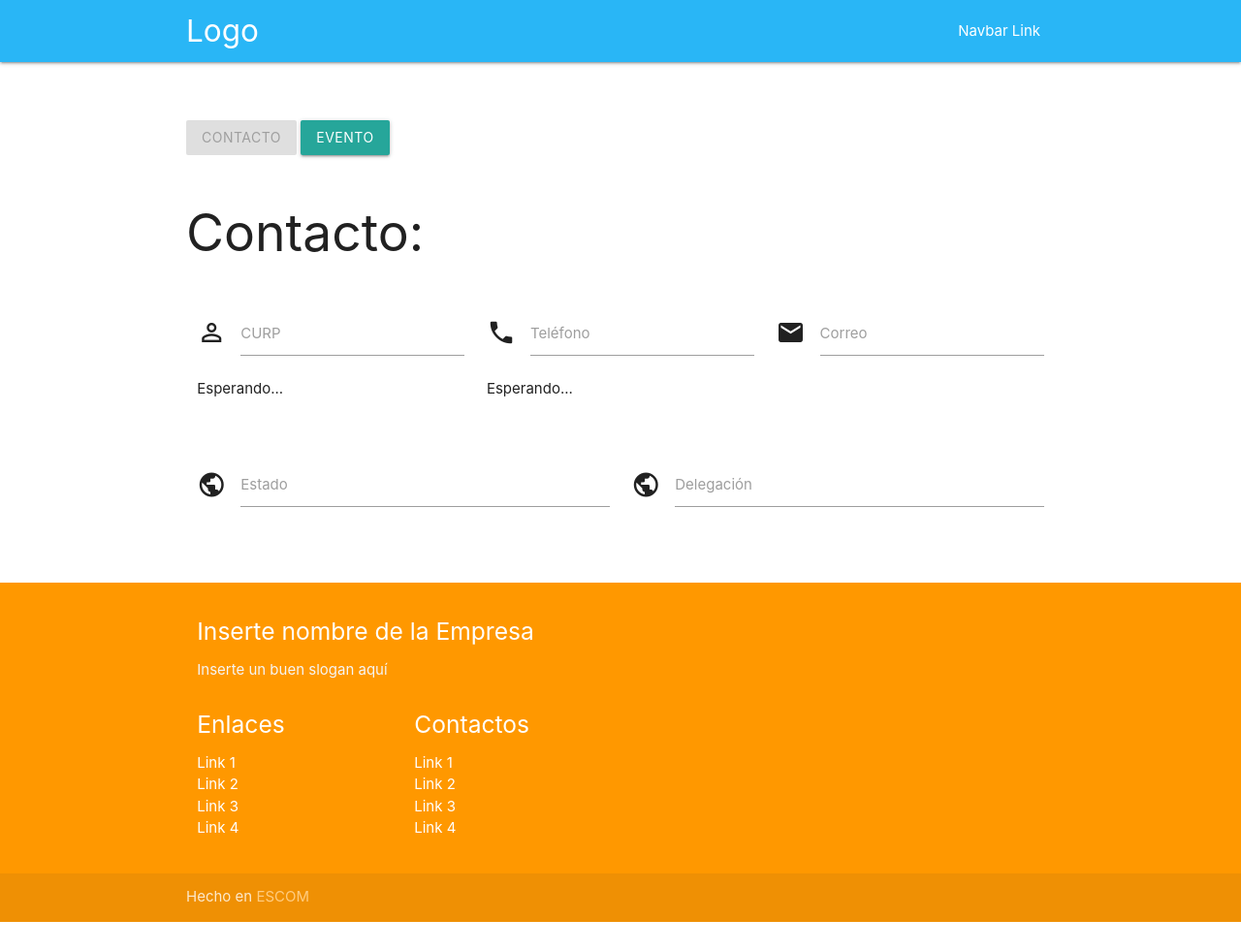
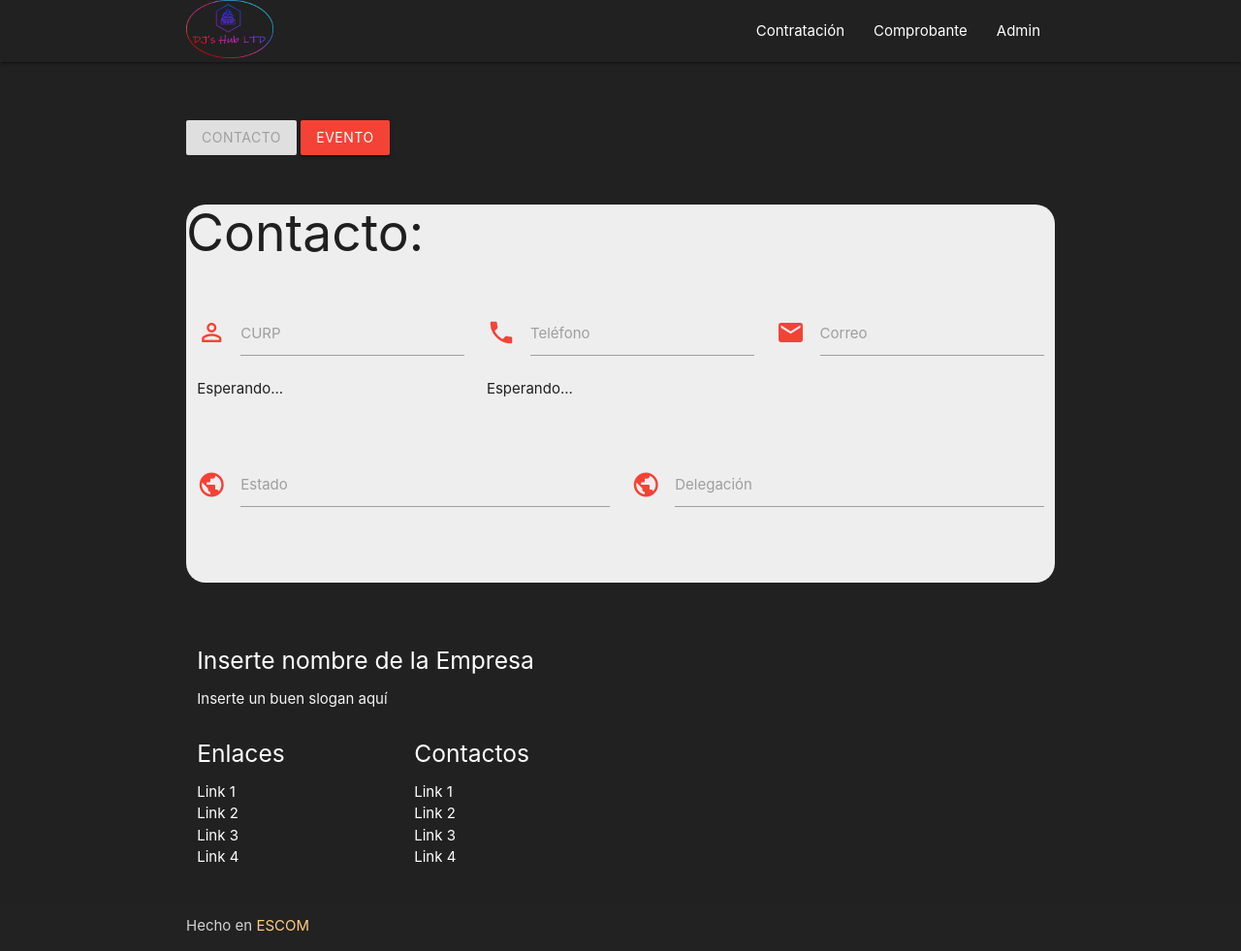
Before and after one commit to Wuiszho/Proyecto-DJ, a PHP site: page /Principal/contratacion.html in a window 1280 px wide. Shown: the whole page at 97% size. Before the commit the page ends 951 px from the top, so only its background shows below. Run offline with PHP 8.4, Linux system fonts and the light colour scheme; some libraries are stand-ins or nearby versions.

Commit message:
inicio de modificaciones

```diff
--- a/Principal/admin.html
+++ b/Principal/admin.html
@@ -12,7 +12,7 @@
 </head>
 <body>
   <nav class="light-blue lighten-1" role="navigation">
-    <div class="nav-wrapper container"><a id="logo-container" href="index.html" class="brand-logo"><img src="imgs/logoP4.png"  id="logoP"></a>
+    <div class="nav-wrapper container"><a id="logo-container" href="index.html" class="brand-logo"><img src="imgs/logo DJ.png"  id="logoP"></a>
       <ul class="right hide-on-med-and-down">
         <li><a href="contratacion.html">Contratación</a></li>
         <li><a href="comprobante.html">Comprobante</a></li>
--- a/Principal/comprobante.html
+++ b/Principal/comprobante.html
@@ -12,7 +12,7 @@
 </head>
 <body>
   <nav class="light-blue lighten-1" role="navigation">
-    <div class="nav-wrapper container"><a id="logo-container" href="index.html" class="brand-logo"><img src="imgs/logoP4.png"  id="logoP"></a>
+    <div class="nav-wrapper container"><a id="logo-container" href="index.html" class="brand-logo"><img src="imgs/logo DJ.png"  id="logoP"></a>
       <ul class="right hide-on-med-and-down">
         <li><a href="contratacion.html">Contratación</a></li>
         <li><a href="comprobante.html">Comprobante</a></li>
--- a/Principal/contratacion.html
+++ b/Principal/contratacion.html
@@ -10,15 +10,20 @@
   <link href="css/materialize.css" type="text/css" rel="stylesheet" media="screen,projection"/>
   <link href="css/style.css" type="text/css" rel="stylesheet" media="screen,projection"/>
 </head>
-<body>
-  <nav class="light-blue lighten-1" role="navigation">
-    <div class="nav-wrapper container"><a id="logo-container" href="#" class="brand-logo">Logo</a>
+<body class="grey darken-4">
+  <nav class="grey darken-4" role="navigation">
+    <div class="nav-wrapper container"><a id="logo-container" href="index.html" class="brand-logo"><img src="imgs/logo DJ.png"  id="logoP"></a>
       <ul class="right hide-on-med-and-down">
-        <li><a href="#">Navbar Link</a></li>
+        <li><a href="contratacion.html">Contratación</a></li>
+        <li><a href="comprobante.html">Comprobante</a></li>
+        <li><a href="admin.html">Admin</a></li>
+
       </ul>
 
       <ul id="nav-mobile" class="sidenav">
-        <li><a href="#">Navbar Link</a></li>
+        <li><a href="contratacion.html">Contratación</a></li>
+        <li><a href="comprobante.html">Comprobante</a></li>
+        <li><a href="admin.html">Admin</a></li>
       </ul>
       <a href="#" data-target="nav-mobile" class="sidenav-trigger"><i class="material-icons">menu</i></a>
     </div>
@@ -27,31 +32,31 @@
   <div class="container">
     <div class="section">
         <br><br>
-        <a id = "botonMostrarContacto" onclick="muestraContacto()" class="waves-effect waves-light btn disabled">Contacto</a>
-        <a id = "botonMostrarEvento" onclick="muestraEvento()" class="waves-effect waves-light btn">Evento</a>
+        <a id = "botonMostrarContacto" onclick="muestraContacto()" class="waves-effect waves-light btn disabled red">Contacto</a>
+        <a id = "botonMostrarEvento" onclick="muestraEvento()" class="waves-effect waves-light btn red">Evento</a>
     </div>
   </div>
   <form>
-    <div style="display:block" class ="container" id="contenedorContacto"><!--En esta posición colocar el color representativo de la empresa-->
+    <div style="display:block" class ="container grey lighten-3 estiloMenus" id="contenedorContacto"><!--En esta posición colocar el color representativo de la empresa-->
       <h2>Contacto:</h2>
       <div class = "section">
         <div class="row">
-            <div class="input-field col l4 m6 s12">
-              <i class="material-icons prefix">perm_identity</i>
+            <div class="input-field col l4 m6 s12 ">
+              <i class="material-icons prefix red-text">perm_identity</i>
               <input id="CURP" type="text" onchange="evaluaCURP()">
               <label for="CURP">CURP</label>
               <span><p id="helperCURP">Esperando...</p></span>
             </div>
 
-            <div class="input-field col l4 m6 s12">
-              <i class="material-icons prefix">local_phone</i>
+            <div class="input-field col l4 m6 s12 ">
+              <i class="material-icons prefix red-text">local_phone</i>
               <input id="telefono" type="tel" class="validate" maxlength="10" onchange="evalTelefono()">
               <label for="telefono">Teléfono</label>
               <span><p id="helperTelefono">Esperando...</p></span>
             </div>
 
             <div class="input-field col l4 m12 s12">
-              <i class="material-icons prefix">email</i>
+              <i class="material-icons prefix red-text">email</i>
               <input id="email" type="email" class="validate">
               <label for="email">Correo</label>
           </div>
@@ -60,8 +65,8 @@
         <div class="row">
             <div class="col l6 m6 s12">
                 <div class="row">
-                    <div class="input-field col l12">
-                        <i class="material-icons prefix">public</i>
+                    <div class="input-field col l12 ">
+                        <i class="material-icons prefix red-text">public</i>
                         <input type="text" id="autocomplete-input" class="autocomplete">
                         <label for="autocomplete-input">Estado</label>
                     </div>
@@ -70,7 +75,7 @@
           <div class="col l6 m6 s12">
             <div class="row">
               <div class="input-field col l12">
-                <i class="material-icons prefix">public</i>
+                <i class="material-icons prefix red-text">public</i>
                 <input type="text" id="delegacionesInput" class="estados">
                 <label for="delegacionesInput">Delegación</label>
               </div>
@@ -81,12 +86,12 @@
     </div>
 
 
-    <div style="display:none" class="container" id="contenedorEvento">
+    <div style="display:none" class="container grey lighten-3 estiloMenus" id="contenedorEvento">
       <h2>Evento:</h2>
       <div class="section">
         <div class="row">
           <div class="input-field col l12 m12 s12">
-            <i class="material-icons prefix">event</i>
+            <i class="material-icons prefix red-text">event</i>
             <select>
               <option value="" disabled selected>--Escoja el tipo de evento--</option>
               <option value="1">Bautizo</option>
@@ -102,13 +107,13 @@
         <div class="row">
 
           <div class="input-field col l6 m6 s12">
-            <i class="material-icons prefix">local_play</i>
+            <i class="material-icons prefix red-text">local_play</i>
             <input id="fechaEvento" type="text" class="datepicker">
             <label for="fecha">Fecha del evento:</label>
         </div>
 
           <div class="input-field col l6 m6 s12">
-            <i class="material-icons prefix">access_time</i>
+            <i class="material-icons prefix red-text">access_time</i>
             <input id = "horaEvento"type="text" class="timepicker">
             <label for= "horaEvento">Hora del evento:</label>
           </div>
@@ -117,7 +122,7 @@
       </div>
     </div>
   </form>
-  <footer class="page-footer orange">
+  <footer class="page-footer grey darken-4">
     <div class="container">
       <div class="row">
         <div class="col l12">
--- a/Principal/css/style.css
+++ b/Principal/css/style.css
@@ -139,3 +139,7 @@ li {
   font-size: 20px;
   border-radius: 100%;
 }
+.estiloMenus{
+  border-radius: 20px;
+  margin-bottom: 30px;
+}
--- a/Principal/index.html
+++ b/Principal/index.html
@@ -12,7 +12,7 @@
 </head>
 <body>
   <nav class="light-blue lighten-1" role="navigation">
-    <div class="nav-wrapper container"><a id="logo-container" href="index.html" class="brand-logo"><img src="imgs/logoP4.png"  id="logoP"></a>
+    <div class="nav-wrapper container"><a id="logo-container" href="index.html" class="brand-logo"><img src="imgs/logo DJ.png"  id="logoP"></a>
       <ul class="right hide-on-med-and-down">
         <li><a href="contratacion.html">Contratación</a></li>
         <li><a href="comprobante.html">Comprobante</a></li>
```
Also changed, not shown: Principal/imgs/logo DJ.png (added).
